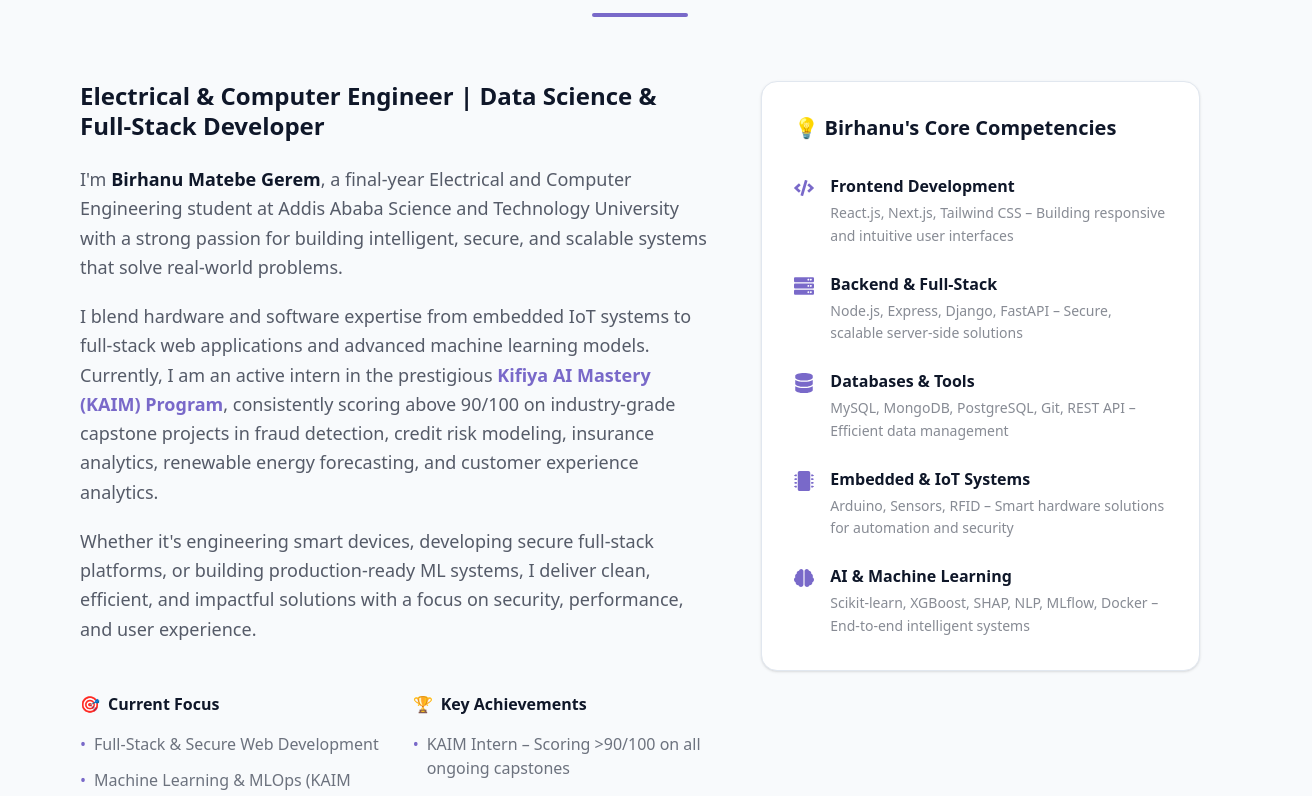
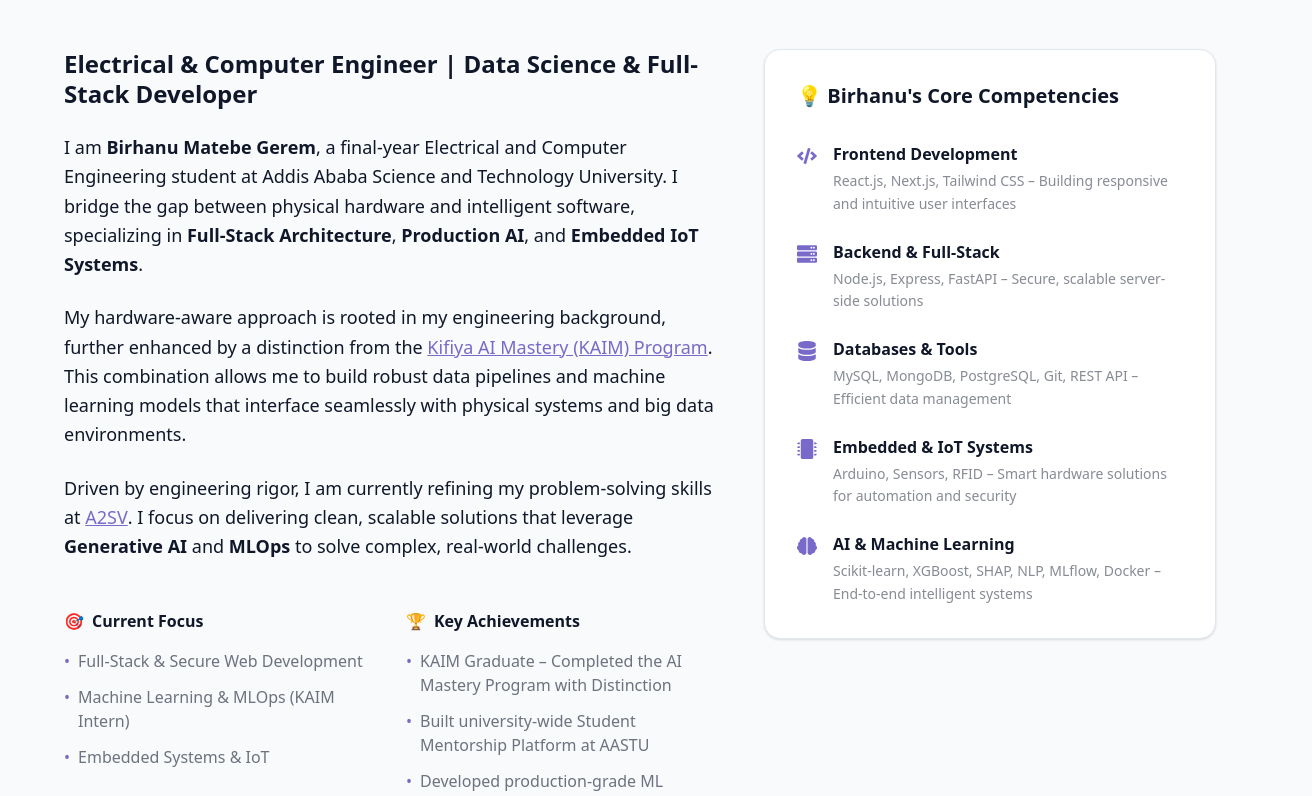
Before and after one commit to birhanu-ma/Portfolio, a React (Vite) app: page / in a window 1280 px wide. Shown: the part 963-1759 px from the top of the page, 1312 px wide, since content can reach past the window. Built offline with nearby package versions, Linux system fonts and the light colour scheme.

Commit message:
refactor: content updated

```diff
--- a/src/App.css
+++ b/src/App.css
@@ -1,42 +1,12 @@
 #root {
-  max-width: 1280px;
-  margin: 0 auto;
-  padding: 2rem;
-  text-align: center;
+  width: 100%;
+  margin: 0;
+  padding: 0;
 }
 
-.logo {
-  height: 6em;
-  padding: 1.5em;
-  /* will-change: filter; */
-  /* transition: filter 300ms; */
+body {
+  margin: 0;
+  padding: 0;
+  width: 100%;
+  min-height: 100vh;
 }
-.logo:hover {
-  filter: drop-shadow(0 0 2em #646cffaa);
-}
-.logo.react:hover {
-  filter: drop-shadow(0 0 2em #61dafbaa);
-}
-
-@keyframes logo-spin {
-  from {
-    transform: rotate(0deg);
-  }
-  to {
-    transform: rotate(360deg);
-  }
-}
-
-@media (prefers-reduced-motion: no-preference) {
-  a:nth-of-type(2) .logo {
-    animation: logo-spin infinite 20s linear;
-  }
-}
-
-.card {
-  padding: 2em;
-}
-
-.read-the-docs {
-  color: #888;
-}
--- a/src/component/about/About.jsx
+++ b/src/component/about/About.jsx
@@ -1,33 +1,77 @@
-import React from 'react';
-import { FaCode, FaServer, FaDatabase, FaMicrochip, FaBrain, FaGraduationCap } from 'react-icons/fa';
+import React from "react";
+import {
+  FaCode,
+  FaServer,
+  FaDatabase,
+  FaMicrochip,
+  FaBrain,
+  FaGraduationCap,
+} from "react-icons/fa";
 
 const About = () => {
   return (
-    <section id="about" className="bg-background min-h-screen pt-24 pb-16 px-6 md:px-12 font-sans text-foreground transition-colors duration-300">
-
+    <section
+      id="about"
+      className="bg-background min-h-screen pt-24 pb-16 px-6 md:px-12 font-sans text-foreground transition-colors duration-300"
+    >
       {/* Main Header with Underline */}
       <div className="max-w-6xl mx-auto text-center mb-16">
-        <h1 className="text-4xl font-extrabold text-foreground mb-2">About Birhanu Matebe Gerem</h1>
+        <h1 className="text-4xl font-extrabold text-foreground mb-2">
+          About Birhanu Matebe Gerem
+        </h1>
         <div className="h-1 w-24 bg-primary mx-auto rounded-full"></div>
       </div>
 
       <div className="max-w-6xl mx-auto grid grid-cols-1 lg:grid-cols-12 gap-12">
-
         {/* Left Column: Biography */}
         <div className="lg:col-span-7 space-y-8 text-left">
           <div>
             <h2 className="text-2xl font-bold text-foreground mb-6 leading-tight">
-              Electrical & Computer Engineer | Data Science & Full-Stack Developer
+              Electrical & Computer Engineer | Data Science & Full-Stack
+              Developer
             </h2>
-            <div className="space-y-5 text-lg text-foreground/70 leading-relaxed">
+            <div class="space-y-6 text-lg leading-relaxed">
               <p>
-                I'm <span className="font-semibold text-foreground">Birhanu Matebe Gerem</span>, a final-year Electrical and Computer Engineering student at Addis Ababa Science and Technology University with a strong passion for building intelligent, secure, and scalable systems that solve real-world problems.
+                I am{" "}
+                <span class="font-bold text-foreground">
+                  Birhanu Matebe Gerem
+                </span>
+                , a final-year Electrical and Computer Engineering student at
+                Addis Ababa Science and Technology University. I bridge the gap
+                between physical hardware and intelligent software, specializing
+                in <strong>Full-Stack Architecture</strong>,{" "}
+                <strong>Production AI</strong>, and{" "}
+                <strong>Embedded IoT Systems</strong>.
               </p>
+
               <p>
-                I blend hardware and software expertise from embedded IoT systems to full-stack web applications and advanced machine learning models. Currently, I am an active intern in the prestigious <span className="font-semibold text-primary">Kifiya AI Mastery (KAIM) Program</span>, consistently scoring above 90/100 on industry-grade capstone projects in fraud detection, credit risk modeling, insurance analytics, renewable energy forecasting, and customer experience analytics.
+                My hardware-aware approach is rooted in my engineering
+                background, further enhanced by a distinction from the{" "}
+                <a
+                  href="https://10academy.org/trainings/kaim"
+                  class="text-primary underline font-medium"
+                  target="_blank"
+                >
+                  Kifiya AI Mastery (KAIM) Program
+                </a>
+                . This combination allows me to build robust data pipelines and
+                machine learning models that interface seamlessly with physical
+                systems and big data environments.
               </p>
+
               <p>
-                Whether it's engineering smart devices, developing secure full-stack platforms, or building production-ready ML systems, I deliver clean, efficient, and impactful solutions with a focus on security, performance, and user experience.
+                Driven by engineering rigor, I am currently refining my
+                problem-solving skills at{" "}
+                <a
+                  href="https://a2sv.org/"
+                  class="text-primary underline font-medium"
+                  target="_blank"
+                >
+                  A2SV
+                </a>
+                . I focus on delivering clean, scalable solutions that leverage{" "}
+                <strong>Generative AI</strong> and <strong>MLOps</strong> to
+                solve complex, real-world challenges.
               </p>
             </div>
           </div>
@@ -40,10 +84,12 @@ const About = () => {
               </h3>
               <ul className="space-y-3 text-foreground/60">
                 <li className="flex items-start gap-2">
-                  <span className="text-primary">•</span> Full-Stack & Secure Web Development
+                  <span className="text-primary">•</span> Full-Stack & Secure
+                  Web Development
                 </li>
                 <li className="flex items-start gap-2">
-                  <span className="text-primary">•</span> Machine Learning & MLOps (KAIM Intern)
+                  <span className="text-primary">•</span> Machine Learning &
+                  MLOps (KAIM Intern)
                 </li>
                 <li className="flex items-start gap-2">
                   <span className="text-primary">•</span> Embedded Systems & IoT
@@ -57,13 +103,17 @@ const About = () => {
               </h3>
               <ul className="space-y-3 text-foreground/60">
                 <li className="flex items-start gap-2">
-                  <span className="text-primary">•</span> KAIM Intern – Scoring &gt;90/100 on all ongoing capstones
+                  <span className="text-primary">•</span>
+                  KAIM Graduate – Completed the AI Mastery Program with
+                  Distinction
                 </li>
                 <li className="flex items-start gap-2">
-                  <span className="text-primary">•</span> Built university-wide Student Mentorship Platform at AASTU
+                  <span className="text-primary">•</span> Built university-wide
+                  Student Mentorship Platform at AASTU
                 </li>
                 <li className="flex items-start gap-2">
-                  <span className="text-primary">•</span> Developed production-grade ML systems with FastAPI, Docker & MLflow
+                  <span className="text-primary">•</span> Developed
+                  production-grade ML systems with FastAPI, Docker & MLflow
                 </li>
               </ul>
             </div>
@@ -86,7 +136,7 @@ const About = () => {
               <CompetencyItem
                 icon={<FaServer className="text-primary" />}
                 title="Backend & Full-Stack"
-                desc="Node.js, Express, Django, FastAPI – Secure, scalable server-side solutions"
+                desc="Node.js, Express, FastAPI – Secure, scalable server-side solutions"
               />
               <CompetencyItem
                 icon={<FaDatabase className="text-primary" />}
@@ -106,7 +156,6 @@ const About = () => {
             </div>
           </div>
         </div>
-
       </div>
     </section>
   );
@@ -114,16 +163,12 @@ const About = () => {
 
 const CompetencyItem = ({ icon, title, desc }) => (
   <div className="group flex items-start gap-4">
-    <div className="mt-1 text-xl">
-      {icon || null}
-    </div>
+    <div className="mt-1 text-xl">{icon || null}</div>
     <div>
       <h4 className="font-bold text-foreground text-md mb-1 group-hover:text-primary transition-colors">
         {title}
       </h4>
-      <p className="text-sm text-foreground/50 leading-relaxed">
-        {desc}
-      </p>
+      <p className="text-sm text-foreground/50 leading-relaxed">{desc}</p>
     </div>
   </div>
 );
--- a/src/component/education/EducationAndCertification.jsx
+++ b/src/component/education/EducationAndCertification.jsx
@@ -45,7 +45,10 @@ const EducationAndCertification = () => {
       institution: "Kifiya",
       institutionUrl: "https://kifiya.com",
       date: "December 2025",
-      description: "Scored >90/100 across all five industry-grade capstone projects in Data Science & Machine Learning."
+
+      description:
+  "Completed the intensive 12-week KAIM program with distinction, specializing in production-grade AI and Machine Learning Engineering"
+
     }
   ];
 
--- a/src/component/experience/ExperienceCard.jsx
+++ b/src/component/experience/ExperienceCard.jsx
@@ -3,7 +3,7 @@ import { HiOutlineLocationMarker, HiOutlineExternalLink, HiOutlineCalendar } fro
 
 const ExperienceCard = ({ role, type, company, companyUrl, location, duration, achievements, isLatest }) => {
   return (
-    <div className="relative pl-8 pb-12 group text-left">
+    <div className="relative pl-4 sm:pl-8 pb-12 group text-left">
       {/* Timeline Vertical Line */}
       {!isLatest && (
         <div className="absolute left-[11px] top-2 h-full w-0.5 bg-border group-last:hidden"></div>
@@ -13,10 +13,10 @@ const ExperienceCard = ({ role, type, company, companyUrl, location, duration, a
       <div className="absolute left-0 top-1.5 w-6 h-6 rounded-full border-4 border-card bg-primary shadow-sm z-10"></div>
 
       {/* Main Card Content */}
-      <div className="bg-card p-6 md:p-8 rounded-2xl shadow-sm border border-border hover:shadow-md hover:border-primary/50 transition-all duration-300">
+      <div className="bg-card p-2 md:p-8 rounded-2xl shadow-sm border border-border hover:shadow-md hover:border-primary/50 transition-all duration-300">
         <div className="flex flex-col md:flex-row md:items-center justify-between gap-4 mb-6">
           <div>
-            <div className="flex items-center gap-3 mb-1">
+            <div className="flex items-center flex-col sm:flex-row gap-3 mb-1">
               <h3 className="text-xl font-bold text-foreground">{role}</h3>
 
               <span className={`px-3 py-0.5 rounded-full text-xs font-bold uppercase tracking-wider
--- a/src/index.css
+++ b/src/index.css
@@ -1,6 +1,10 @@
 @import "tailwindcss";
 
-
+html, body {
+  overflow-x: hidden;
+  position: relative;
+  width: 100%;
+}
 @theme {
   /* Color variable mappings */
   --color-border: hsl(var(--border));
@@ -51,7 +55,9 @@
     @apply bg-background text-foreground transition-colors duration-300;
     font-feature-settings: "rlig" 1, "calt" 1;
   }
+
 }
+
 
 
 
@@ -94,8 +100,7 @@
 
 
 #root {
-  max-width: 100%;
-  margin: 0 auto;
+  width: 100%;
+  margin: 0;
   padding: 0;
-  text-align: center;
 }
```
Also changed, not shown: src/component/contact/Contact.jsx (+5 -3 lines), src/component/experience/Experience.jsx (+4 -4 lines), src/component/layout/Navbar.jsx (+35 -11 lines), 1 other file (tests, documents, lock files or other folders).
